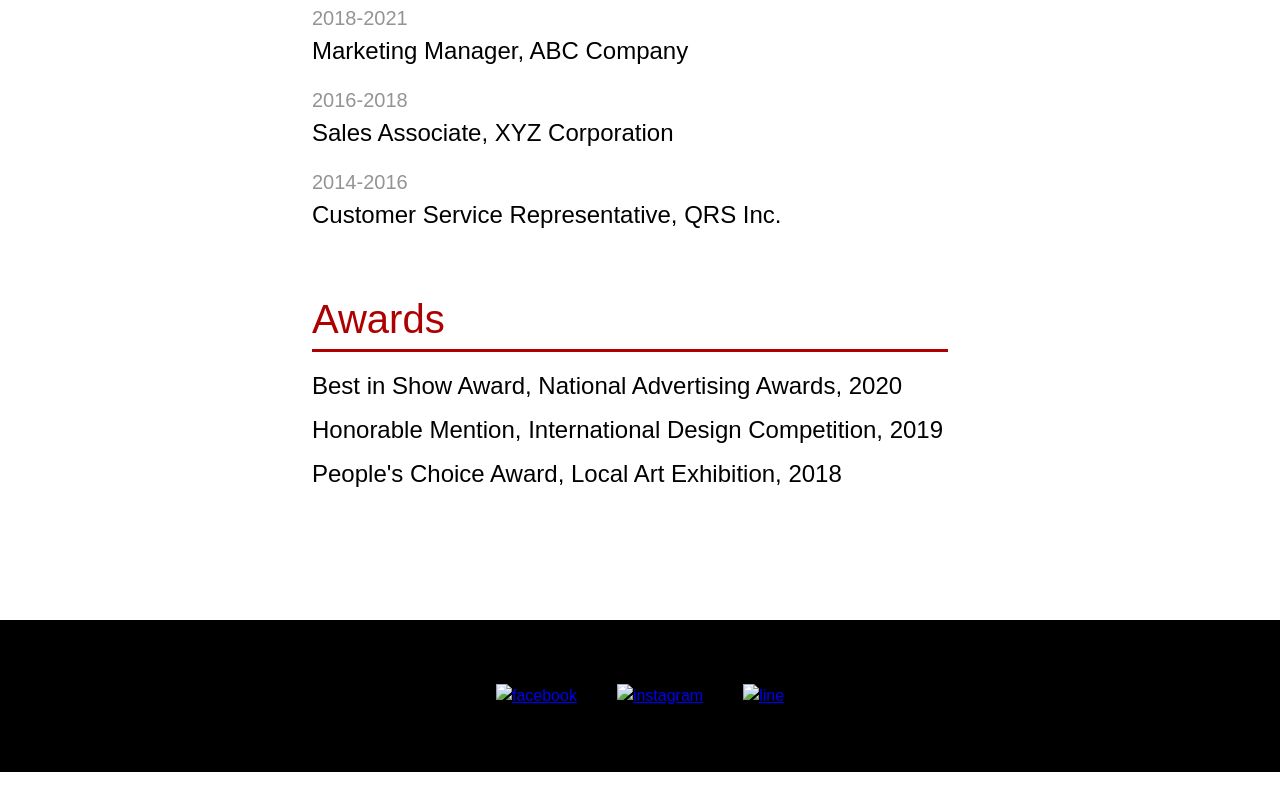
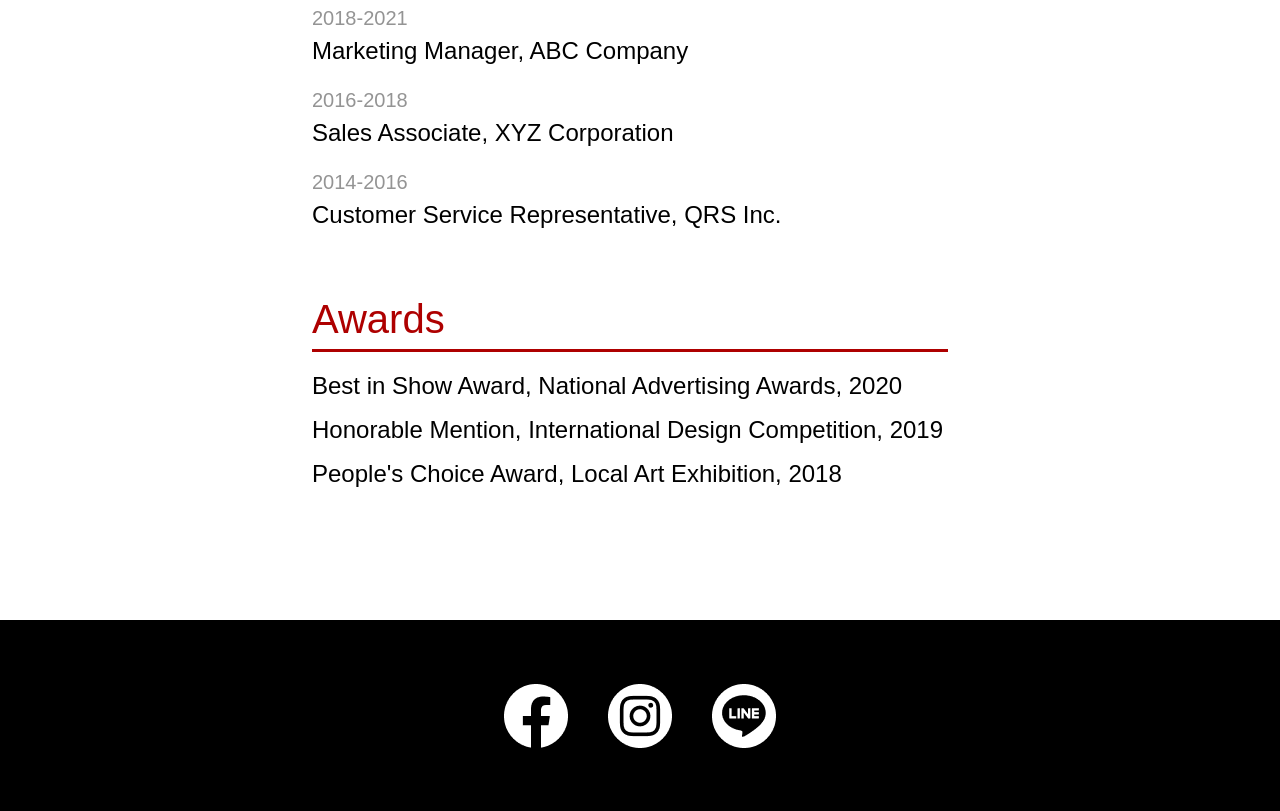
Before and after one commit to pokobunhsu/2024-WebTraining, a plain HTML site: page index.html in a window 1280 px wide. Shown: the part 2952-3763 px from the top of the page. Before the commit the page ends 3724 px from the top, so only its background shows below. Drawn offline with Linux system fonts and the light colour scheme; the site is published under a folder, as on GitHub Pages, so addresses that start at the root find nothing; a web font is replaced by a local one.

Commit message:
修正圖片位置

```diff
--- a/index.html
+++ b/index.html
@@ -15,7 +15,7 @@
     <div class="container">
         <div class="part1">
             <h1 class="title">VITO</h1>
-            <img src="assets/my.png" class="myphoto" alt="myPhoto">
+            <img src="./assets/my.png" class="myphoto" alt="myPhoto">
             <h2 class="title">RESUME</h2>
         </div>
         <div class="introduction">
@@ -93,9 +93,9 @@
         </div>
         <div class="footer">
             <ul>
-                <li><a href="#"><img src="/assets/facebook.png" alt="facebook"></a></li>
-                <li><a href="#"><img src="/assets/instagram.png" alt="instagram"></a></li>
-                <li><a href="#"><img src="/assets/line.png" alt="line"></a></li>
+                <li><a href="#"><img src="./assets/facebook.png" alt="facebook"></a></li>
+                <li><a href="#"><img src="./assets/instagram.png" alt="instagram"></a></li>
+                <li><a href="#"><img src="./assets/line.png" alt="line"></a></li>
             </ul>
         </div>
     </div>
```
